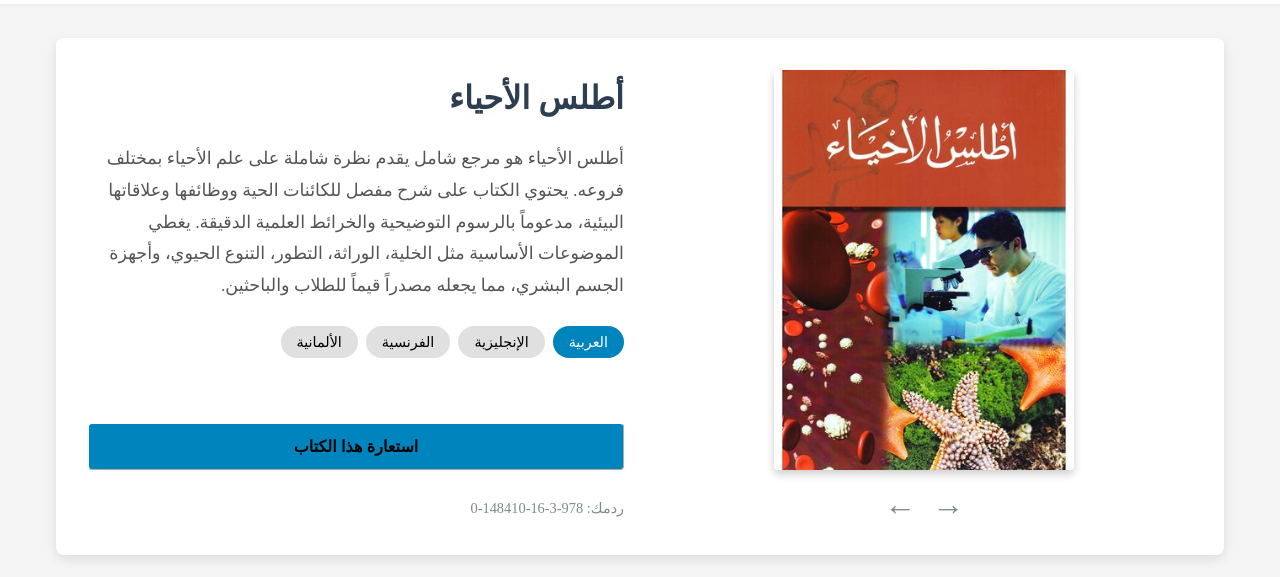
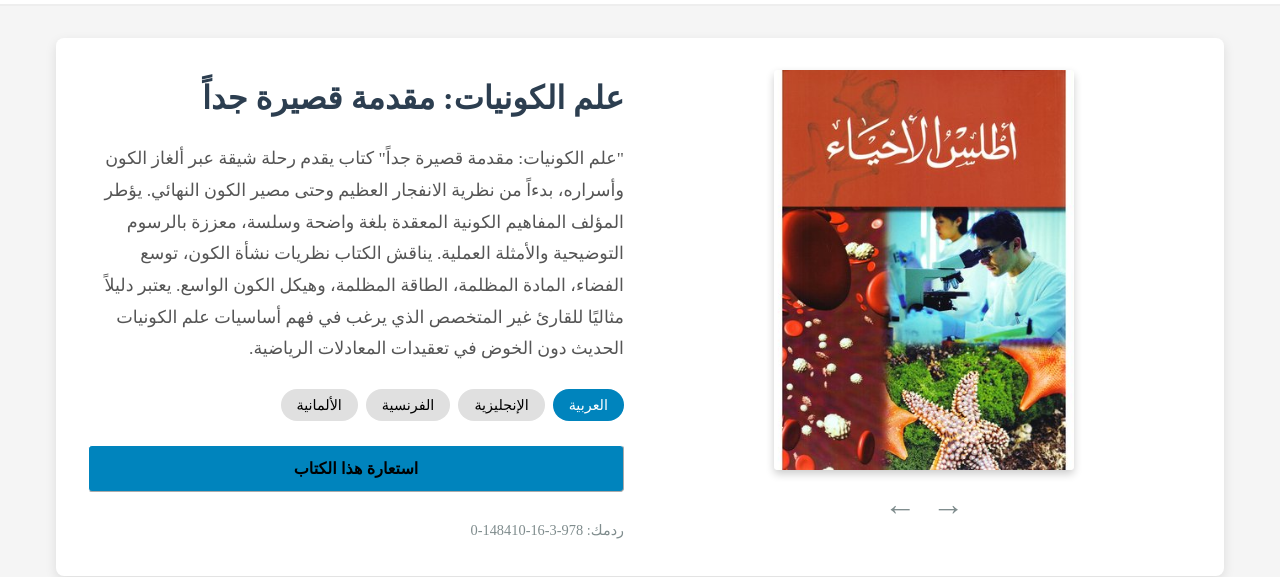
Before and after one commit to NoraHK3/MARREFALIBRARY, a plain HTML site: page BookPreview.html in a window 1280 px wide. Shown: the part 126-703 px from the top of the page. Drawn offline with Linux system fonts and the light colour scheme.

Commit message:
Update BookPreview.html

```diff
--- a/BookPreview.html
+++ b/BookPreview.html
@@ -342,11 +342,10 @@
         <div class="book-preview">
             <div class="book-info">
                 <div>
-                    <h1 class="book-title">أطلس الأحياء</h1>
-                    <p class="book-description">
-
-                        أطلس الأحياء هو مرجع شامل يقدم نظرة شاملة على علم الأحياء بمختلف فروعه. يحتوي الكتاب على شرح مفصل للكائنات الحية ووظائفها وعلاقاتها البيئية، مدعوماً بالرسوم التوضيحية والخرائط العلمية الدقيقة. يغطي الموضوعات الأساسية مثل الخلية، الوراثة، التطور، التنوع الحيوي، وأجهزة الجسم البشري، مما يجعله مصدراً قيماً للطلاب والباحثين.                    </p>
-
+                    <h1 class="book-title">علم الكونيات: مقدمة قصيرة جداً</h1>
+<p class="book-description">
+    "علم الكونيات: مقدمة قصيرة جداً" كتاب يقدم رحلة شيقة عبر ألغاز الكون وأسراره، بدءاً من نظرية الانفجار العظيم وحتى مصير الكون النهائي. يؤطر المؤلف المفاهيم الكونية المعقدة بلغة واضحة وسلسة، معززة بالرسوم التوضيحية والأمثلة العملية. يناقش الكتاب نظريات نشأة الكون، توسع الفضاء، المادة المظلمة، الطاقة المظلمة، وهيكل الكون الواسع. يعتبر دليلاً مثاليًا للقارئ غير المتخصص الذي يرغب في فهم أساسيات علم الكونيات الحديث دون الخوض في تعقيدات المعادلات الرياضية.
+</p>
                     <div class="languages">
                         <button class="language-btn selected">العربية</button>
                         <button class="language-btn">الإنجليزية</button>
```
